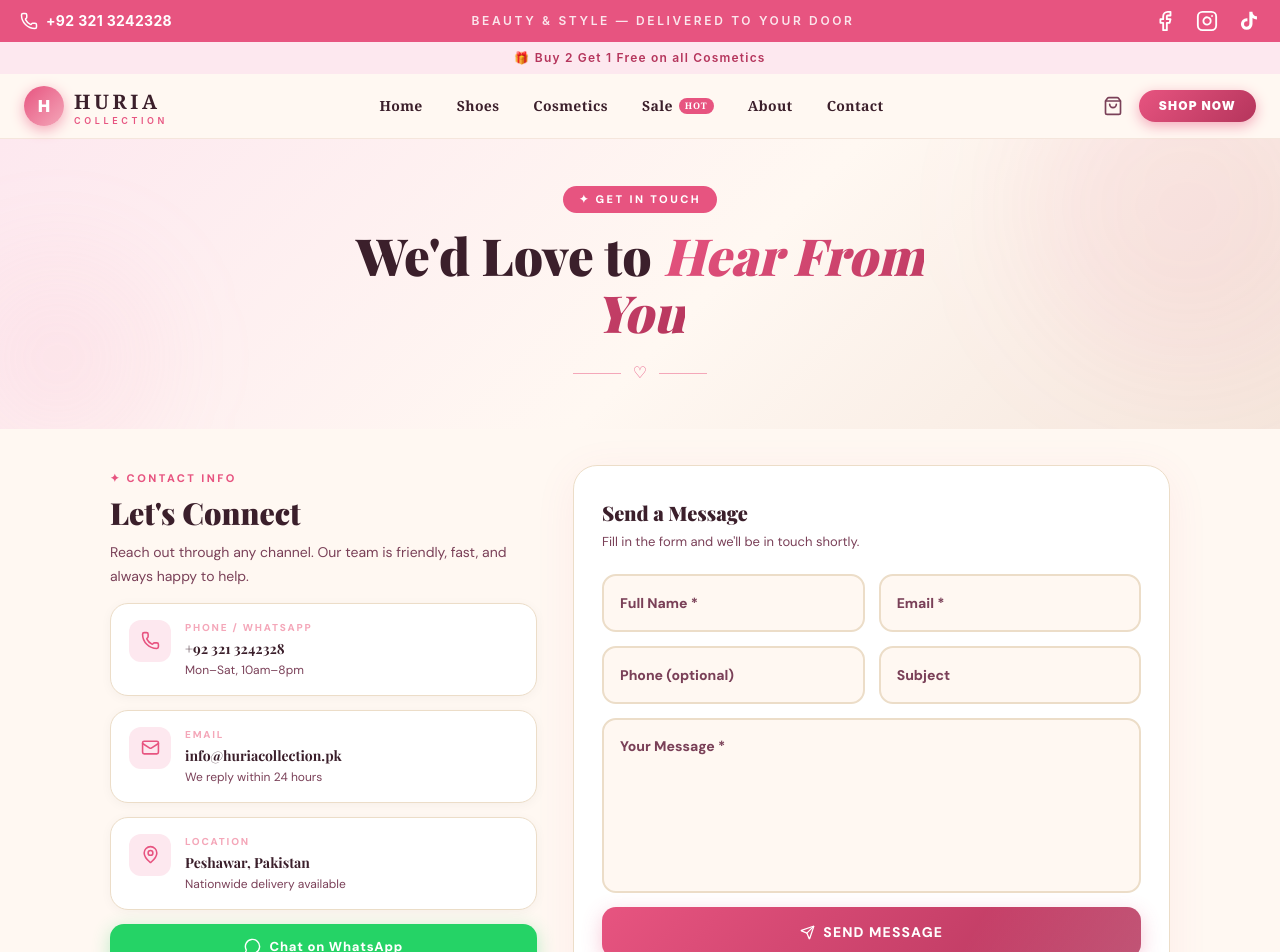
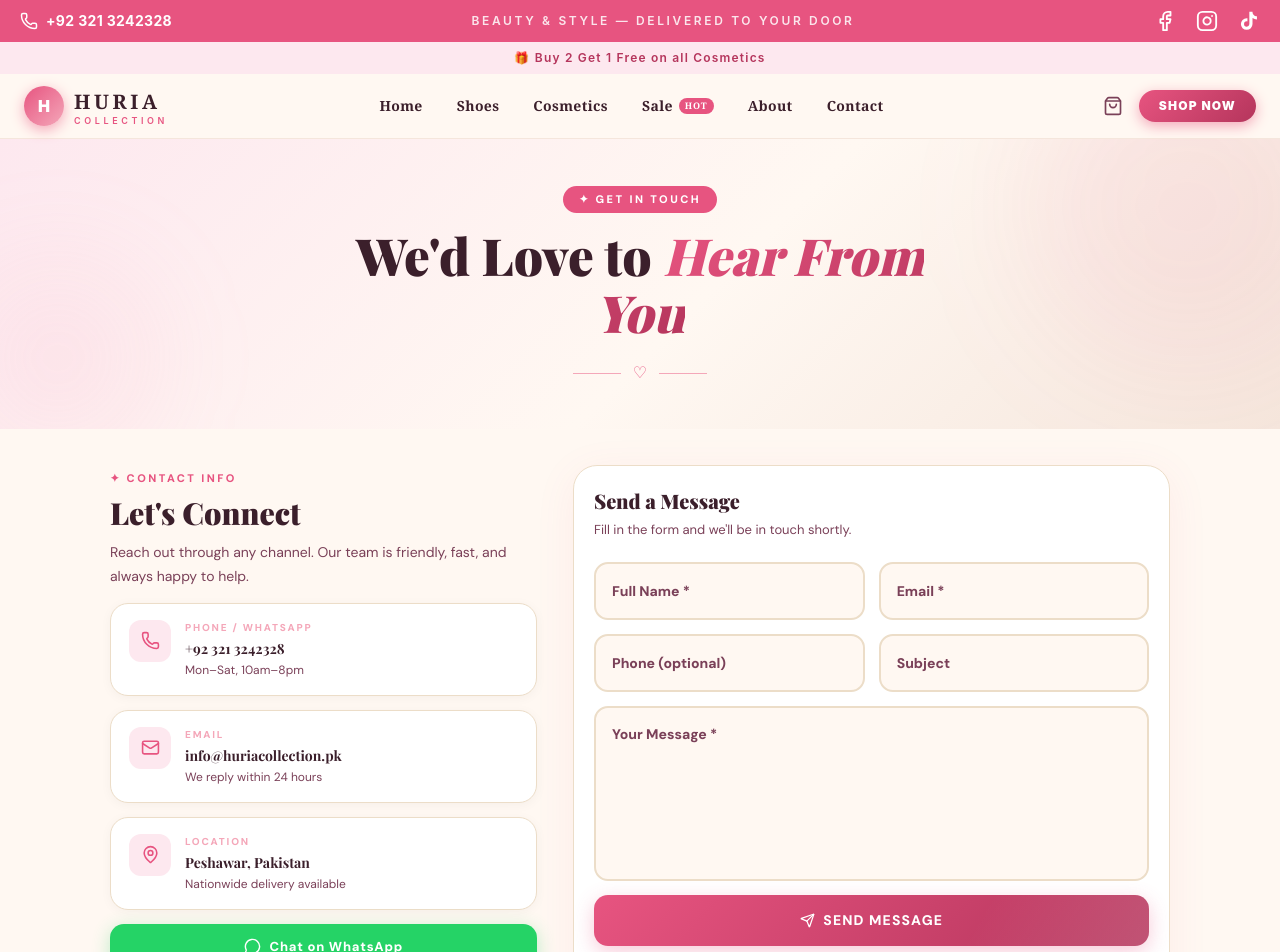
Before and after one commit to habibkhan004/Huria-Collection, a React (Vite) app: page /contact in a window 1280 px wide. Shown: the top 952 px of the page. Built offline with nearby package versions, Linux system fonts and the light colour scheme; a web font is replaced by a local one.

Commit message:
optimization done

```diff
--- a/src/components/Contact.jsx
+++ b/src/components/Contact.jsx
@@ -384,7 +384,7 @@ export default function ContactUs() {
               borderRadius: "24px",
               border: `1px solid ${C.creamDeep}`,
               boxShadow: "0 8px 40px rgba(231,84,128,0.08)",
-              padding: "32px 28px",
+              padding: "20px 20px",
               animation: formVisible ? "ct-scaleIn 0.55s ease 0.1s both" : "none",
             }}
           >
```
